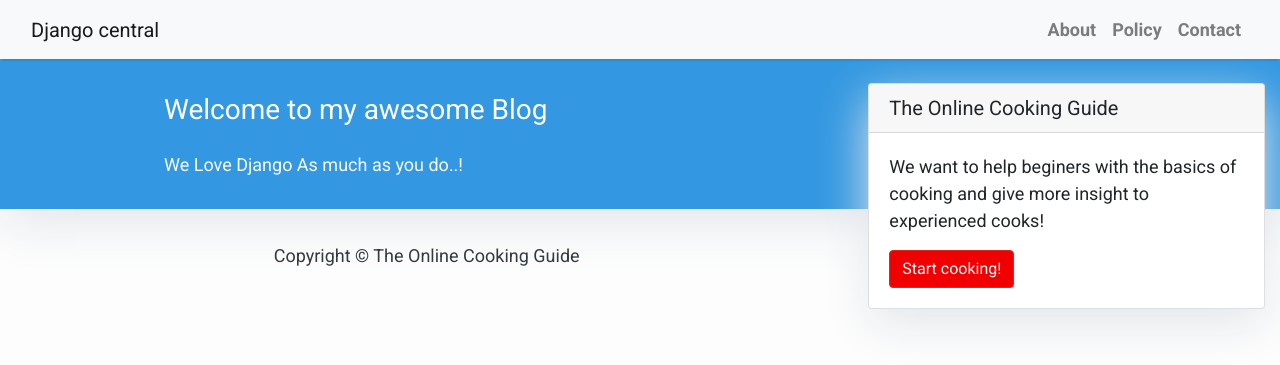
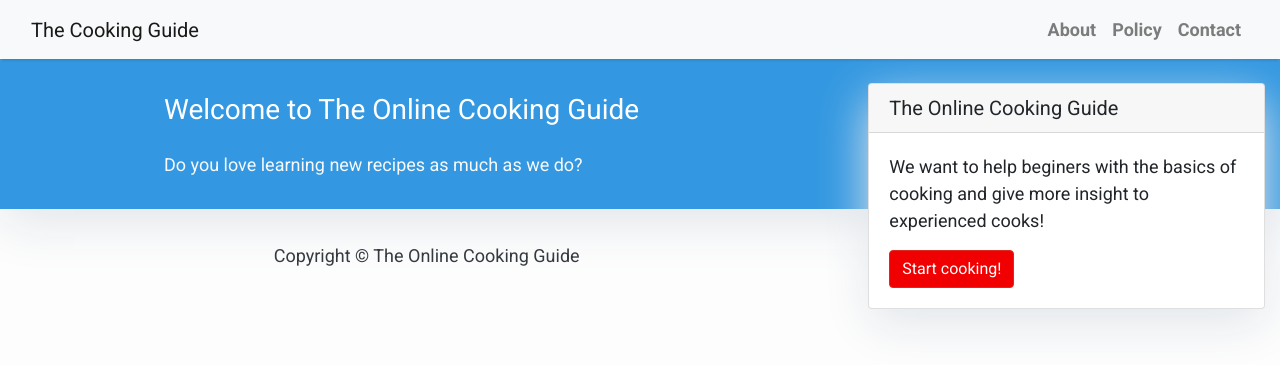
Before and after one commit to niamhbrowne/ms4-niamh-cook, a Django app: page / in a window 1280 px wide. Shown: the top 365 px of the page. Run offline with Django 3.2, Linux system fonts and the light colour scheme; data that the repository does not hold is empty; some libraries are stand-ins or nearby versions.

```diff
--- a/templates/base.html
+++ b/templates/base.html
@@ -2,7 +2,7 @@
 <html>
 
 <head>
-    <title>Django Central</title>
+    <title>The Online Cooking Guide</title>
     <link href="https://fonts.googleapis.com/css?family=Roboto:400,700" rel="stylesheet">
     <meta name="google" content="notranslate" />
     <meta name="viewport" content="width=device-width, initial-scale=1" />
@@ -40,7 +40,7 @@
     <!-- Navigation -->
     <nav class="navbar navbar-expand-lg navbar-light bg-light shadow" id="mainNav">
         <div class="container-fluid">
-            <a class="navbar-brand" href="{% url 'home' %}">Django central</a>
+            <a class="navbar-brand" href="{% url 'home' %}">The Cooking Guide</a>
             <button class="navbar-toggler navbar-toggler-right" type="button" data-toggle="collapse"
                 data-target="#navbarResponsive" aria-controls="navbarResponsive" aria-expanded="false"
                 aria-label="Toggle navigation">
--- a/templates/index.html
+++ b/templates/index.html
@@ -22,8 +22,8 @@
         <div class="row">
             <div class=" col-md-8 col-md-10 mx-auto">
                 <div class="site-heading">
-                    <h3 class=" site-heading my-4 mt-3 text-white"> Welcome to my awesome Blog </h3>
-                    <p class="text-light">We Love Django As much as you do..! &nbsp
+                    <h3 class=" site-heading my-4 mt-3 text-white"> Welcome to The Online Cooking Guide </h3>
+                    <p class="text-light">Do you love learning new recipes as much as we do? &nbsp
                     </p>
                 </div>
             </div>
```
Also changed, not shown: templates/post_detail.html (added).
